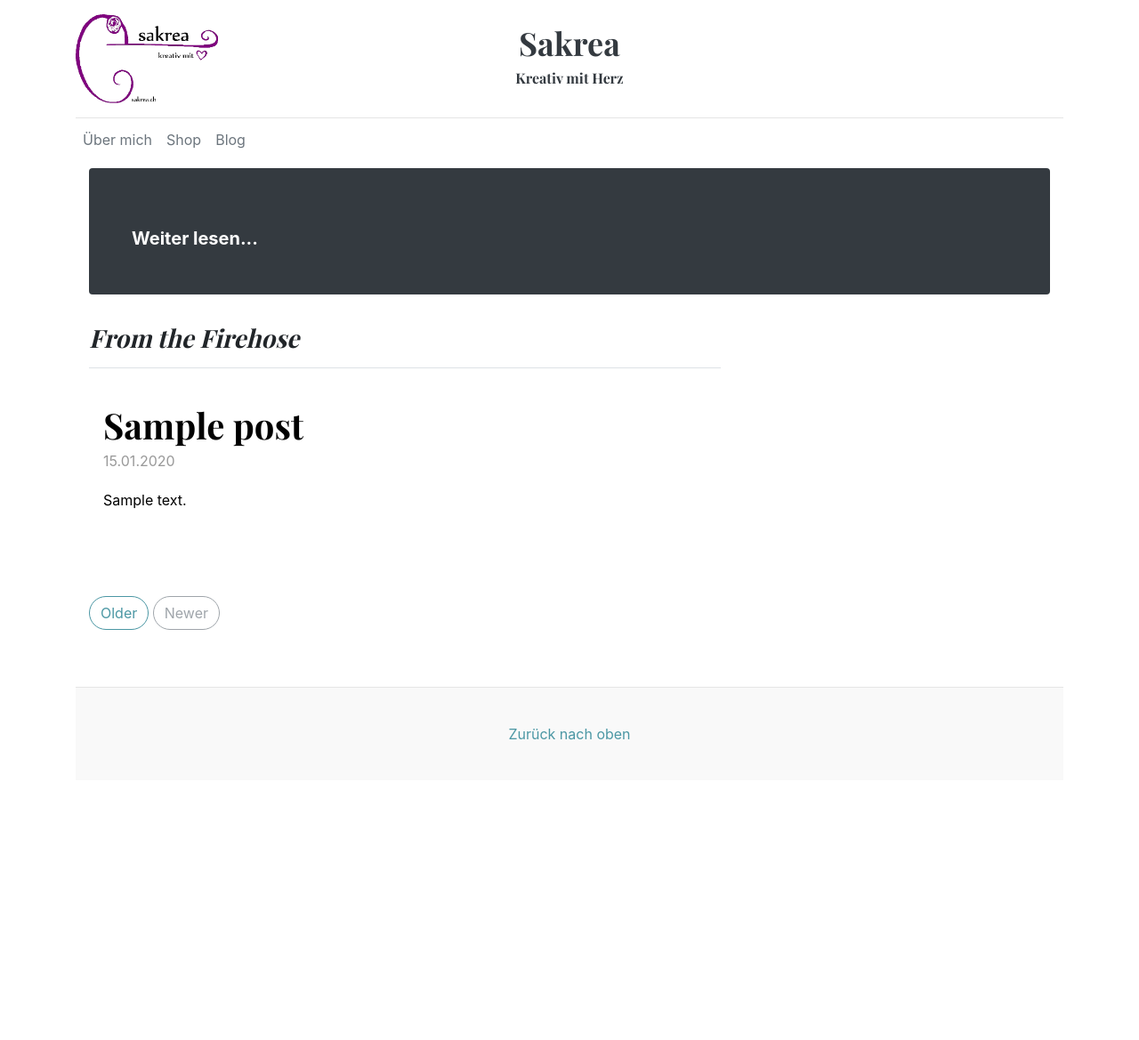
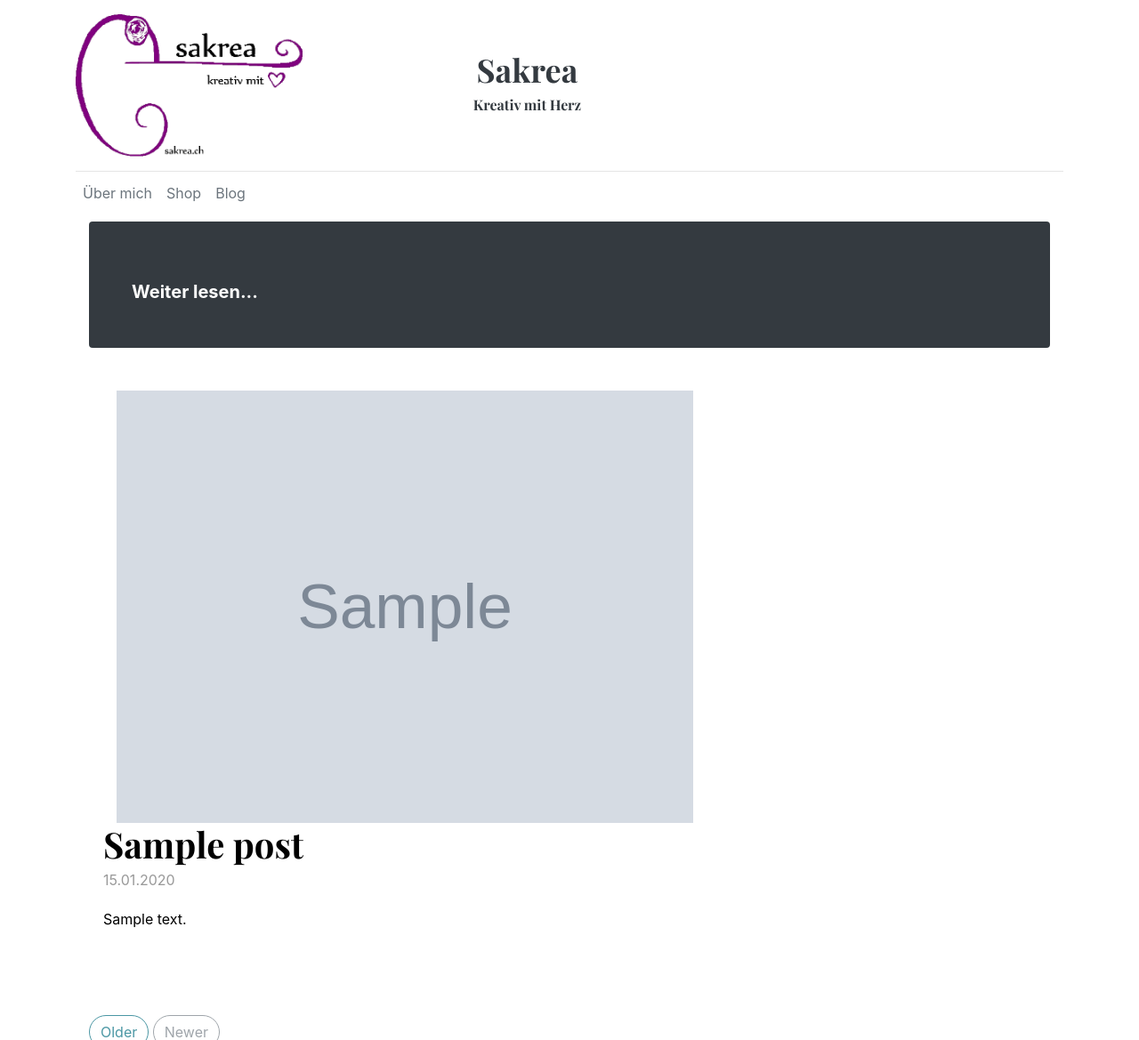
Before and after one commit to ChristianGroeber/sarah-website, a Django app: page / in a window 1280 px wide. Shown: the top 1169 px of the page at 89% size. Before the commit the page ends 832 px from the top, so only its background shows below. Run offline with Django 3.2, Linux system fonts and the light colour scheme; tables that the repository leaves empty hold one stand-in row (values such as "Sample post"); grey boxes marked "Sample" are stand-in pictures; some libraries are stand-ins or nearby versions.

Commit message:
support for banner image in index

```diff
--- a/sakreativ/blog/models.py
+++ b/sakreativ/blog/models.py
@@ -9,6 +9,7 @@ class Post(models.Model):
     title = models.CharField(max_length=255)
     date_posted = models.DateTimeField()
     text = FroalaField()
+    main_image = models.ImageField(blank=True)
     featured = models.BooleanField(default=False)
 
     def __str__(self):
--- a/sakreativ/blog/templates/blog/base.html
+++ b/sakreativ/blog/templates/blog/base.html
@@ -23,10 +23,9 @@
 
     <div class="container">
       <header class="blog-header py-3">
-        <div class="row flex-nowrap align-items-center">
-            <img class="col-2 blog-header-logo" src="{% static 'img/logo.png' %}">
-            <div class="col-2"></div>
-          <div class="col-4 text-center">
+        <div class="row align-items-center">
+            <img class="col-sm-3" src="{% static 'img/logo.png' %}">
+          <div class="col-sm-5 text-center">
             <h1><a class="blog-header-logo text-dark" href="/">Sakrea</a></h1>
               <h6 class="text-dark">Kreativ mit Herz</h6>
           </div>
--- a/sakreativ/blog/templates/blog/index.html
+++ b/sakreativ/blog/templates/blog/index.html
@@ -43,13 +43,12 @@
 -->
       <div class="row">
         <div class="col-md-8 blog-main">
-          <h3 class="pb-3 mb-4 font-italic border-bottom">
-            From the Firehose
-          </h3>
-
           {% for post in posts %}
           <a href="blog/{{ post.id }}/" class="white-link">
             <div class="blog-post rounded p-3">
+            {% if post.main_image %}
+              <img class="col-sm-12" src="{{post.main_image.url}}">
+            {% endif %}
               <h2 class="blog-post-title">{{ post.title }}</h2>
               <p class="blog-post-meta">{{ post.date_posted|date:'d.m.Y' }}</p>
               <p>{{ post.text|safe }}</p>
```
